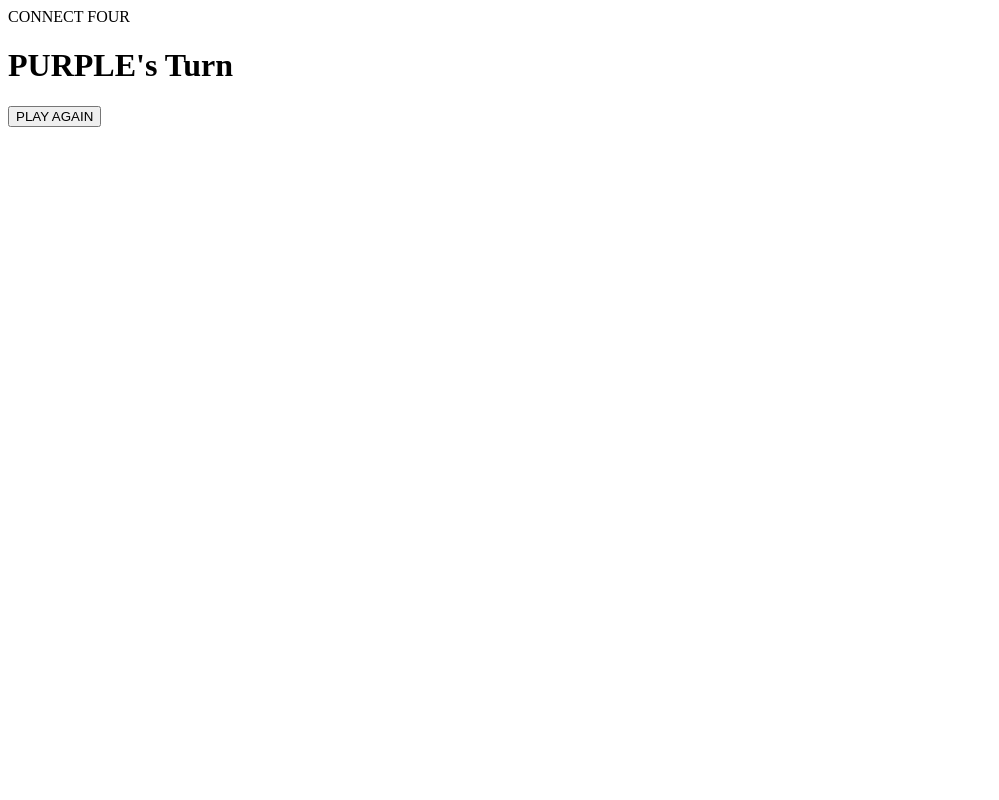
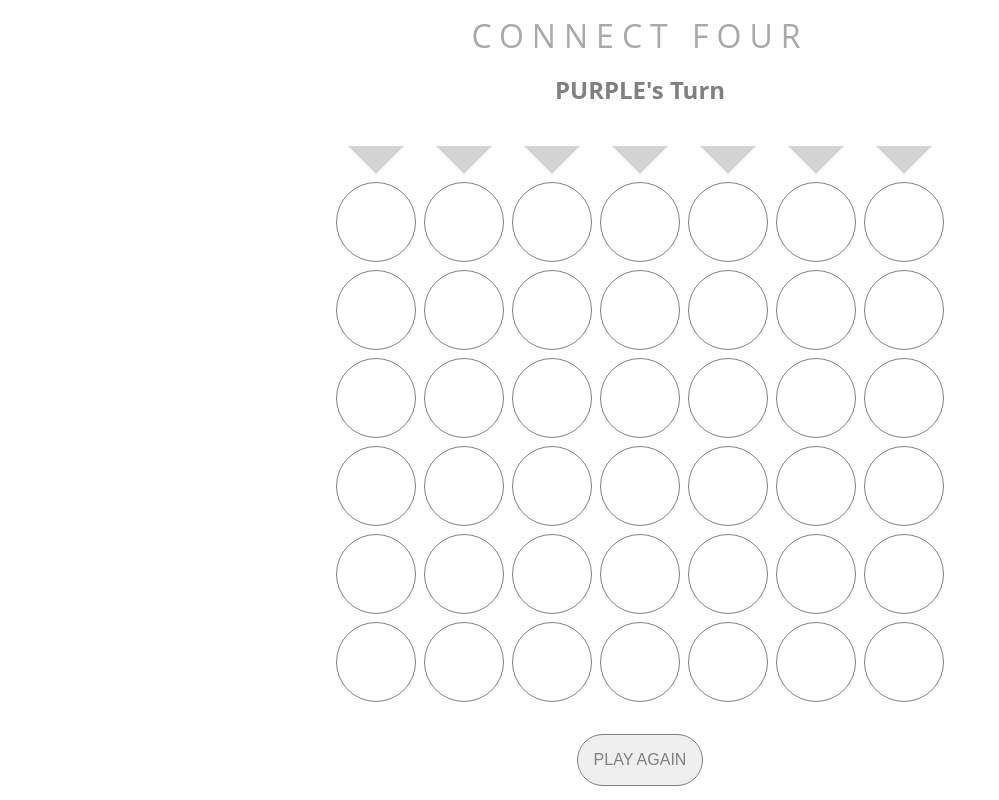
Before and after one commit to shawnhank/ga-connect-four, a plain HTML site: page index.html in a window 1280 px wide. Shown: the whole page, without its empty margins (0-999 px from the left). Drawn offline with Linux system fonts and the light colour scheme.

```diff
--- a/index.html
+++ b/index.html
@@ -4,6 +4,8 @@
   <meta charset="UTF-8">
   <meta name="viewport" content="width=device-width, initial-scale=1.0">
   <title>Connect-Four</title>
+  <link rel="stylesheet" href="css/main.css">
+  <script src="js/main.js"></script>
 </head>
 <body>
   <header>CONNECT FOUR</header>
```
